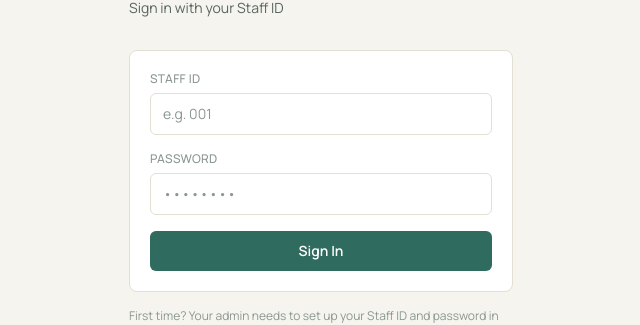
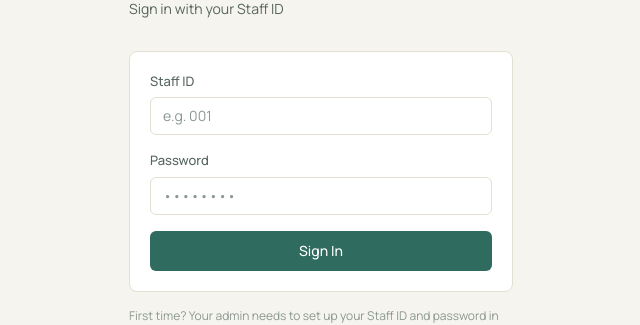
Before and after one commit to ChewHongYihehehe/eleave, a Next.js app: page / in a window 1280 px wide. Shown: the part 291-616 px from the top of the page, without its empty margins (319-959 px from the left). Built offline with nearby package versions, Linux system fonts and the light colour scheme; no server answers.

Commit message:
Add files via upload

```diff
--- a/app/globals.css
+++ b/app/globals.css
@@ -4,64 +4,67 @@
 
 body {
   -webkit-tap-highlight-color: transparent;
+  -webkit-font-smoothing: antialiased;
+}
+
+/* 电脑版:细滚动条(钉钉客户端的样子) */
+@media (min-width: 1024px) {
+  * { scrollbar-width: thin; scrollbar-color: #D0D3D9 transparent; }
 }
 
 @layer components {
-  /* Primary action — solid pine fill */
+  /* 主按钮:蓝底白字 */
   .btn-primary {
-    @apply w-full rounded-md bg-pine px-4 py-2.5 text-sm font-semibold text-white
+    @apply w-full rounded-md bg-pine px-4 py-2.5 text-sm font-medium text-white
       transition-colors hover:bg-pine-deep disabled:cursor-not-allowed disabled:opacity-50;
   }
 
-  /* Secondary / quiet action — text only, no chrome */
+  /* 次要操作:纯文字 */
   .btn-ghost {
-    @apply text-sm font-medium text-ink-soft underline decoration-line underline-offset-4
-      transition-colors hover:text-ink;
+    @apply text-sm font-medium text-ink-soft transition-colors hover:text-ink;
   }
 
-  /* Link-style action in the accent color */
+  /* 链接式操作:钉钉的蓝字,不加下划线 */
   .btn-link {
-    @apply text-sm font-medium text-pine underline decoration-pine/30 underline-offset-4
-      transition-colors hover:text-pine-deep;
+    @apply text-sm font-medium text-pine transition-colors hover:text-pine-deep;
   }
 
   .btn-danger-ghost {
-    @apply text-sm font-medium text-rust underline decoration-rust/30 underline-offset-4;
+    @apply text-sm font-medium text-rust transition-colors hover:opacity-80;
   }
 
-  /* The one bordered "panel" treatment — reserved for hero content
-     (leave balances, forms), not applied to every block on the page. */
+  /* 白色卡片(钉钉后台:白底、细边框、小圆角) */
   .panel {
     @apply rounded-lg border border-line bg-surface p-5;
   }
 
-  /* Flat section separated by a hairline — the default for lists and
-     secondary content, so not everything competes for attention. */
   .section-divided > * + * {
     @apply border-t border-line pt-3 mt-3;
   }
 
+  /* 表单标签:正常大小写,不再全大写 */
   .field-label {
-    @apply mb-1.5 block text-xs font-medium uppercase tracking-wide text-ink-faint;
+    @apply mb-1.5 block text-[13px] font-medium text-ink-soft;
   }
 
   .field-input {
-    @apply w-full rounded-md border border-line bg-surface px-3 py-2.5 text-sm text-ink
-      placeholder:text-ink-faint focus:border-pine focus:outline-none focus:ring-1 focus:ring-pine
+    @apply w-full rounded-md border border-line bg-surface px-3 py-2 text-sm text-ink
+      placeholder:text-ink-faint hover:border-pine/60 focus:border-pine focus:outline-none focus:ring-2 focus:ring-pine/15
       disabled:bg-paper disabled:text-ink-faint;
   }
 
   .stat-number {
-    @apply font-display text-3xl font-semibold tabular-nums text-ink;
+    @apply text-3xl font-semibold tabular-nums text-ink;
   }
 
+  /* 状态标签:浅底 + 深色字,小圆角(钉钉 Tag) */
   .badge {
-    @apply rounded-full px-2.5 py-0.5 text-xs font-medium;
+    @apply rounded px-2 py-0.5 text-xs font-medium;
   }
-  .badge-pending { @apply bg-gold-soft text-gold; }
-  .badge-approved { @apply bg-pine-soft text-pine-deep; }
-  .badge-rejected { @apply bg-rust-soft text-rust; }
-  .badge-cancelled { @apply bg-paper text-ink-faint; }
+  .badge-pending { @apply bg-st-pending-soft text-st-pending-text; }
+  .badge-approved { @apply bg-st-approved-soft text-st-approved-text; }
+  .badge-rejected { @apply bg-st-rejected-soft text-st-rejected-text; }
+  .badge-cancelled { @apply bg-st-muted-soft text-st-muted-text; }
 }
 
 @layer utilities {
```
